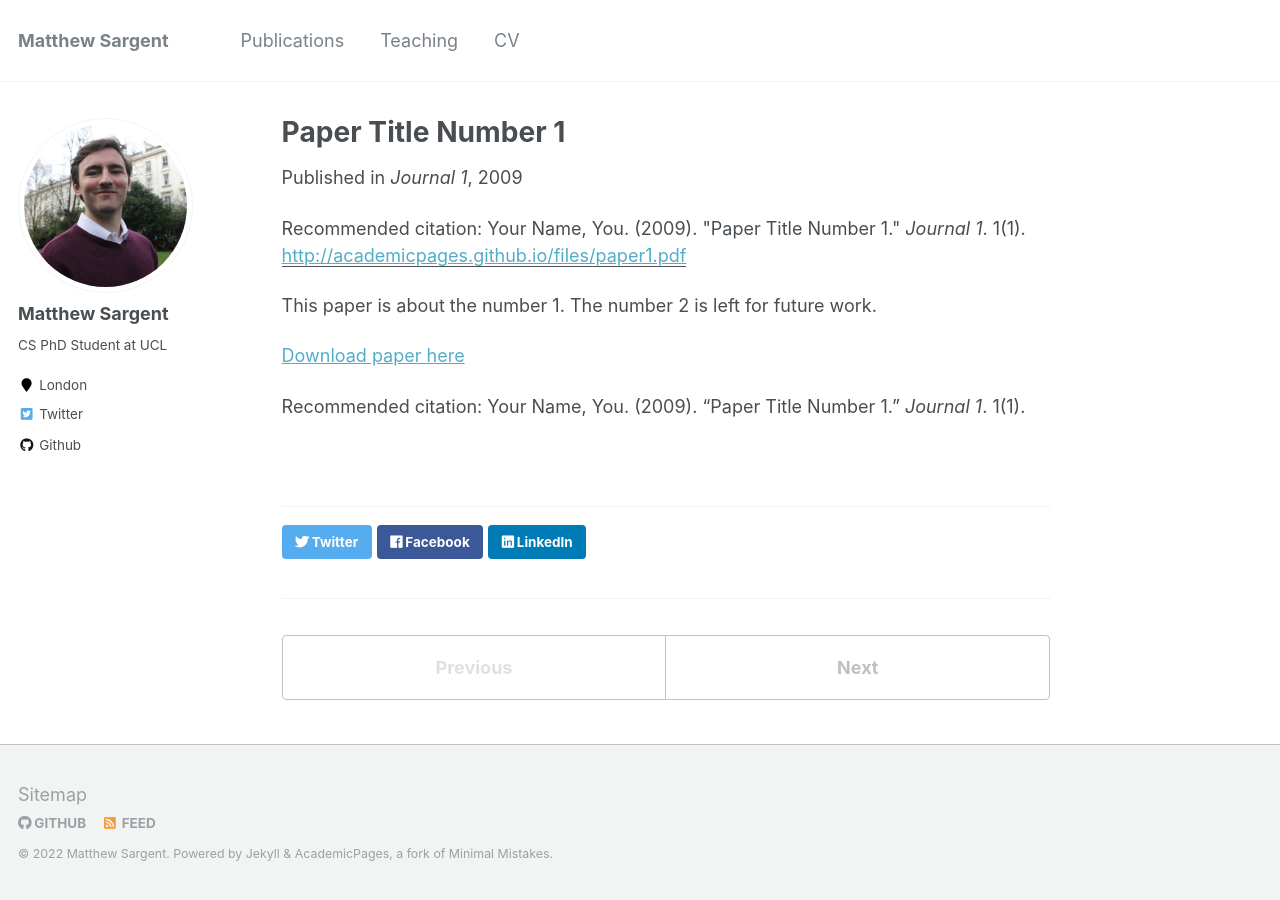
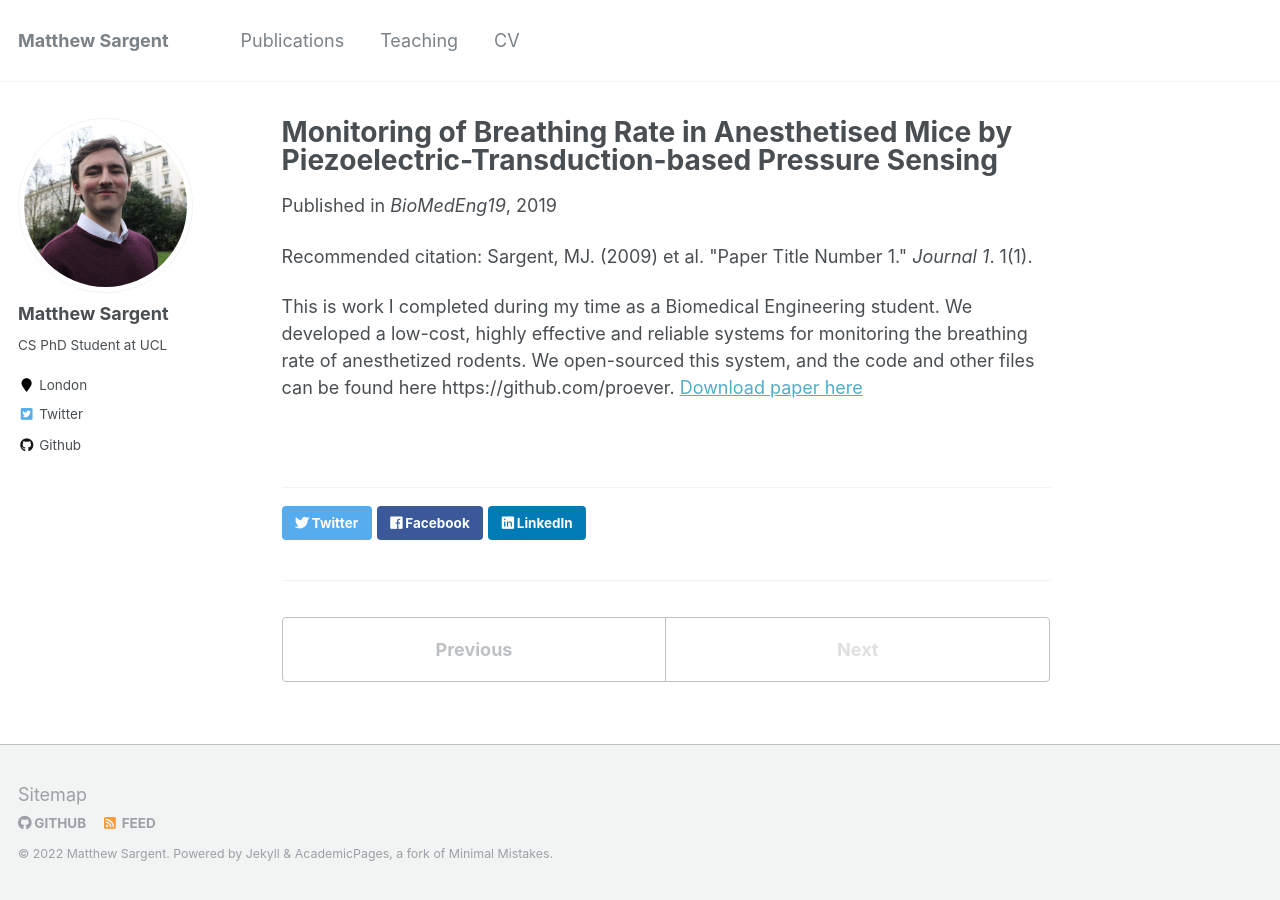
Before and after one commit to mjsargent/mjsargent.github.io, a Jekyll site: the page built from _publications/2009-10-01-paper-title-number-1.md, in a window 1280 px wide. Built offline with Jekyll 4.4.1, drawn with Linux system fonts in a browser that asks for light colours.

Commit message:
playing around with pubs

```diff
--- a/_publications/2009-10-01-paper-title-number-1.md
+++ b/_publications/2009-10-01-paper-title-number-1.md
@@ -1,15 +1,12 @@
 ---
-title: "Paper Title Number 1"
+title: "Monitoring of Breathing Rate in Anesthetised Mice by Piezoelectric-Transduction-based Pressure Sensing"
 collection: publications
-permalink: /publication/2009-10-01-paper-title-number-1
-excerpt: 'This paper is about the number 1. The number 2 is left for future work.'
-date: 2009-10-01
-venue: 'Journal 1'
-paperurl: 'http://academicpages.github.io/files/paper1.pdf'
-citation: 'Your Name, You. (2009). &quot;Paper Title Number 1.&quot; <i>Journal 1</i>. 1(1).'
+#permalink: /publication/2009-10-01-paper-title-number-1
+#excerpt: 'This paper is about the number 1. The number 2 is left for future work.'
+date: 2019-10-05
+venue: 'BioMedEng19'
+#paperurl: 'http://academicpages.github.io/files/paper1.pdf'
+citation: 'Sargent, MJ. (2009) et al.  &quot;Paper Title Number 1.&quot; <i>Journal 1</i>. 1(1).'
 ---
-This paper is about the number 1. The number 2 is left for future work.
-
+This is work I completed during my time as a Biomedical Engineering student. We developed a low-cost, highly effective and reliable systems for monitoring the breathing rate of anesthetized rodents. We open-sourced this system, and the code and other files can be found here https://github.com/proever.
 [Download paper here](http://academicpages.github.io/files/paper1.pdf)
-
-Recommended citation: Your Name, You. (2009). "Paper Title Number 1." <i>Journal 1</i>. 1(1).
```
